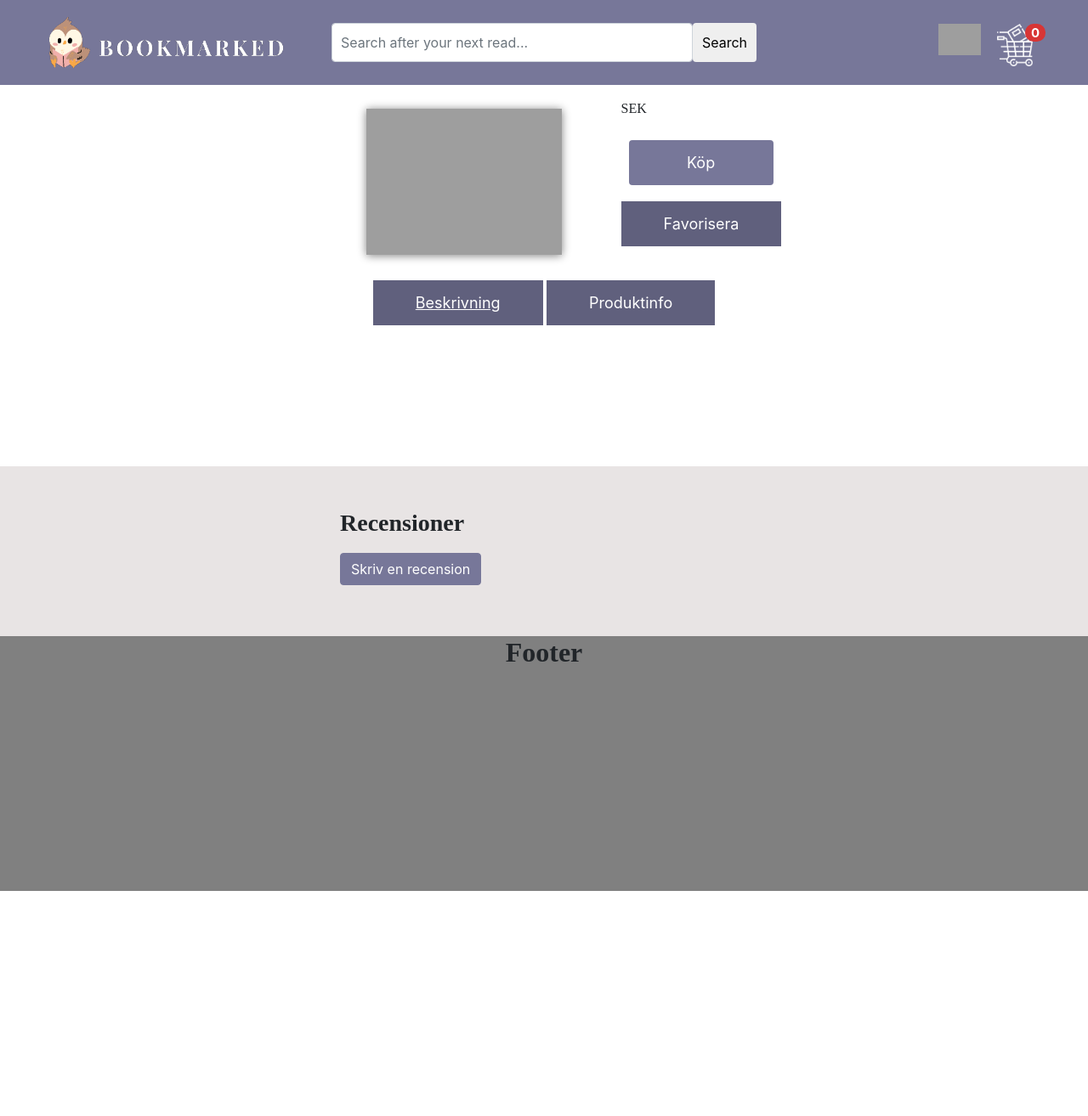
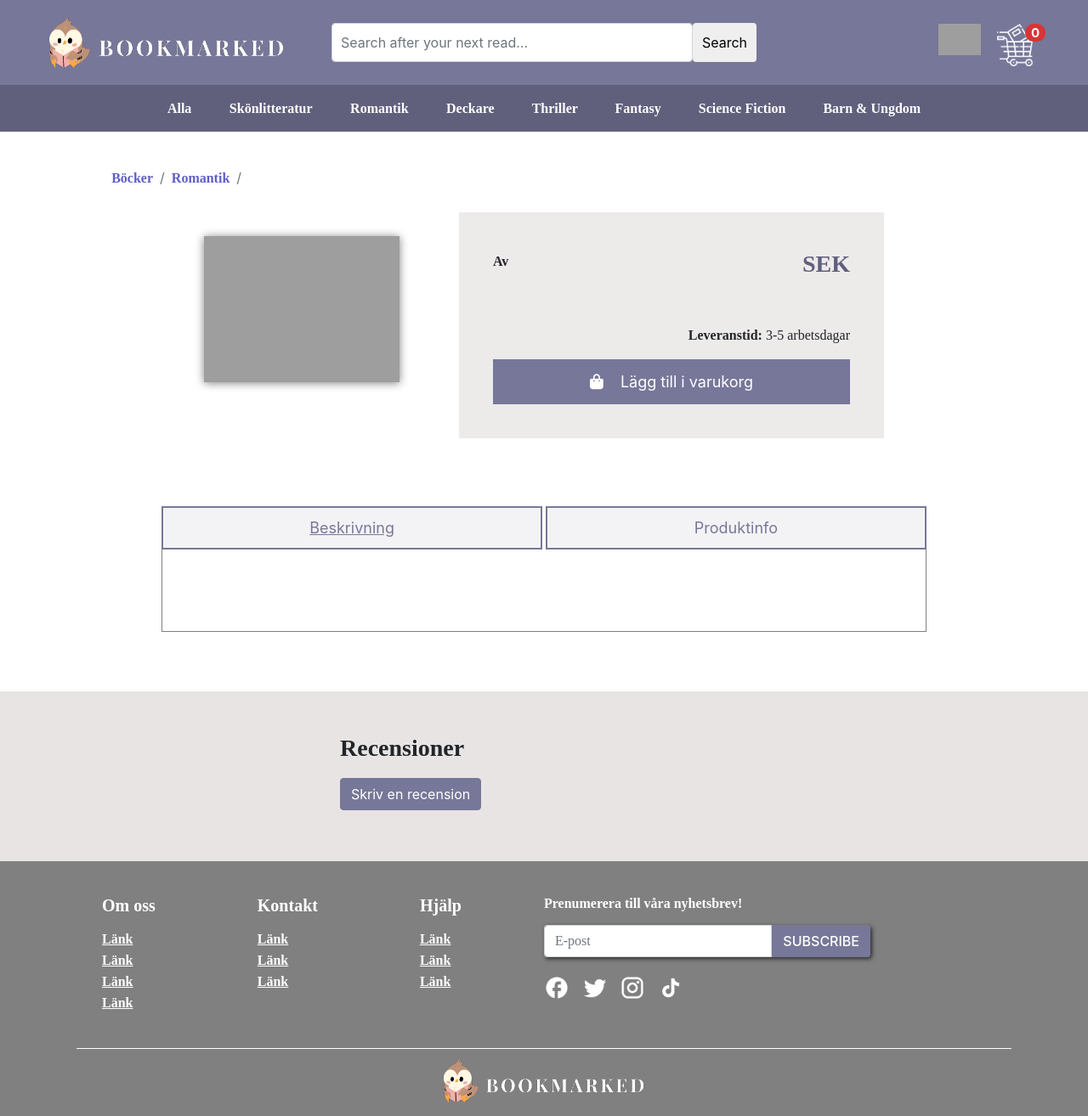
Before and after one commit to SophieN12/BookMarked, a PHP site: page /public/products/product.php?id=1 in a window 1280 px wide. Shown: the whole page at 85% size. Before the commit the page ends 1049 px from the top, so only its background shows below. Run offline with PHP 8.4, Linux system fonts and the light colour scheme; the visitor is signed in with stand-in values (Sample User, id 1); data that the repository does not hold is empty; some libraries are stand-ins or nearby versions; some web fonts are replaced; grey boxes are pictures that could not be loaded.

Commit message:
functionality for home & products (styled)

```diff
--- a/public/layout/footer.php
+++ b/public/layout/footer.php
@@ -1,3 +1,46 @@
-<footer>
-    <h2>Footer</h2>
-</footer>
+    <footer>
+        <main id="footer-section">
+            <section class="footer-links">
+                <ul>
+                    <h5>Om oss</h5>
+                    <li><a href="#">Länk</a></li>
+                    <li><a href="#">Länk</a></li>
+                    <li><a href="#">Länk</a></li>
+                    <li><a href="#">Länk</a></li>
+                </ul>
+                <ul>
+                    <h5>Kontakt</h5>
+                    <li><a href="#">Länk</a></li>
+                    <li><a href="#">Länk</a></li>
+                    <li><a href="#">Länk</a></li>
+                </ul>
+                <ul>
+                    <h5>Hjälp</h5>
+                    <li><a href="#">Länk</a></li>
+                    <li><a href="#">Länk</a></li>
+                    <li><a href="#">Länk</a></li>
+                </ul>
+            </section>
+
+            <section class="footer-subscribe">
+                <h6 style="color:white"> Prenumerera till våra nyhetsbrev!</h6>
+                <div class="input-group mb-3 mt-3 subscribe-input">
+                    <input type="email" class="form-control" placeholder="E-post" aria-describedby="subscribe-btn">
+                    <button class="btn btn-primary" type="button" id="subscribe-btn">SUBSCRIBE</button>
+                </div>
+                <div>
+                    <img src="../img/footer-img/facebook-icon.png" alt="">
+                    <img src="../img/footer-img/twitter-icon.png" alt="">
+                    <img src="../img/footer-img/instagram-icon.png" alt="">
+                    <img src="../img/footer-img/tiktok-icon.png" alt="">
+                </div>
+            </section>
+        </main>
+
+        <div class="footer-bottom">
+            <img src="../img/header-img/logo.png" alt="" >
+        </div>
+
+    </footer>
+</body>
+</html>
--- /dev/null
+++ b/public/products/js/product.js
@@ -0,0 +1,61 @@
+const productInfoBtn =document.getElementById("info-btn");
+const descBtn =document.getElementById("desc-btn");
+const infoBoxes = document.getElementsByClassName("info-box");
+
+descBtn.onclick = function() {
+    infoBoxes[0].classList.add("show-box");
+    infoBoxes[1].classList.remove("show-box");
+    if (descBtn.className != "active-link"){
+        descBtn.classList.add("active-link");
+        productInfoBtn.classList.remove("active-link");
+    }
+}
+productInfoBtn.onclick = function() {
+    infoBoxes[1].classList.add("show-box");
+    infoBoxes[0].classList.remove("show-box");
+    if (productInfoBtn.className != "active-link"){
+        productInfoBtn.classList.add("active-link");
+        descBtn.classList.remove("active-link");
+    }
+}
+
+let inputFields = document.querySelectorAll("#review-form input");
+const reviewMessageDiv = document.getElementById("reviewMessages");
+
+const submitBtn = document.querySelector(".modal-footer .btn-primary");
+submitBtn.addEventListener("click", function(e){
+    if (inputFields[1].value == "") {
+        e.preventDefault();
+        reviewMessageDiv.innerHTML = '<div class="alert alert-danger" role="alert"> Du måste vara inloggad för att skriva en recension.</div>';
+    }
+    else if (inputFields[2].value == "" || inputFields[3].value == ""){
+        e.preventDefault();
+        reviewMessageDiv.innerHTML = '<div class="alert alert-danger" role="alert"> Please fill in all the necessary fields!</div>';
+    }
+})
+
+const ratingStars = [...document.getElementsByClassName("fa-star")];
+
+function executeRating(stars) {
+  const starClassActive = "fa-solid fa-star checked fa-lg";
+  const starClassInactive = "fa-regular fa-star fa-lg";
+  const starsLength = stars.length;
+
+  let i;
+
+  stars.map((star) => {
+    star.onclick = () => {
+      i = stars.indexOf(star);
+
+      let value = parseInt(star.getAttribute("data-star"));
+      document.getElementById("rating-input").value = value;
+
+      if (star.className===starClassInactive) {
+        for (i; i >= 0; --i) stars[i].className = starClassActive;
+      } else {
+        for (i; i < starsLength; ++i) stars[i].className = starClassInactive;
+      }
+    };
+  });
+}
+executeRating(ratingStars);
--- a/public/products/product.php
+++ b/public/products/product.php
@@ -37,51 +37,70 @@
 
 ?>
 <?php include("../layout/header.php")?>
+<section id="secondary-menu" style="background-color:#60607d;margin-bottom:30px;">
+    <nav>
+        <a href="products.php">Alla</a>
+        <a href="products.php?category=skönlitteratur">Skönlitteratur</a>
+        <a href="products.php?category=romantik">Romantik</a>
+        <a href="products.php?category=deckare">Deckare </a>
+        <a href="products.php?category=thriller">Thriller </a>
+        <a href="products.php?category=fantasy">Fantasy </a>
+        <a href="products.php?category=science fiction">Science Fiction </a>
+        <a href="products.php?category=barn & ungdom">Barn & Ungdom</a>
+    </nav>
+</section>
 
 <main>
+    <nav aria-label="breadcrumb">
+        <ol class="breadcrumb">
+            <li class="breadcrumb-item"><a href="products.php">Böcker</a></li>
+            <li class="breadcrumb-item"><a href="products.php?category=Romantik">Romantik</a></li>
+            <li class="breadcrumb-item active" aria-current="page"><?=$book['title']?></li>
+        </ol>
+    </nav>
+
     <section id="product-section">
-
-        <div class="alert-div"></div>
         <div>
             <img src="../admin/products/<?= $book['img_url'] ?>">
         </div>
-        <div>
+        <div id="product-div">
+            <b class='price'> <?= $book["price"]; ?> SEK</b>
             <h3><?= $book["title"]; ?></h3>
-            <h4><?= $book["author"]; ?></h4>
+            <h6>Av <a href="products.php?author=<?=$book["author"]?>"><?=$book["author"]?></a></h6>
             <p> <?= $book["category"]; ?> </p>
-            <p> <?= $book["price"]; ?> SEK</p>
-            <p>
+            <br>
+            <p style="line-height: 1.7em; ">
                 <?php
                         $string = strip_tags($book["description"]);
-                        if (strlen($string) > 200) {
+                        if (strlen($string) > 300) {
 
                             // truncate string
-                            $stringCut = substr($string, 0, 200);
+                            $stringCut = substr($string, 0, 300);
                             $endPoint = strrpos($stringCut, ' ');
 
                             //if the string doesn't contain any space then it will cut without word basis.
                             $string = $endPoint? substr($stringCut, 0, $endPoint) : substr($stringCut, 0);
-                            $string .= '... <a href="#product-info" fade>Read More</a>';
+                            $string .= '... <a href="#product-info" fade>Read more</a>';
                         }
                         echo $string;
                 ?>
             </p>
+            <p style="float:right; margin-top: 10px;"><b>Leveranstid: </b>3-5 arbetsdagar</p>
 
             <form id="add-cart-form" action="../add-cart-item.php" method="POST" onsubmit= "addToCart(); return false">
                 <input type="hidden" name="productId" value="<?= $book['id'] ?>">
-                <input type="submit" class="btn product-add-btn" name="addToCart" value="Köp">
+                <button type="submit" class="btn product-add-btn" name="addToCart"><i class="fa-solid fa-bag-shopping"></i>&nbsp; &nbsp; Lägg till i varukorg</button>
             </form>
-
-            <button>Favorisera</button>
         </div>
-
     </section>
 
     <section id="product-info">
-        <button id="desc-btn" class="active-link">Beskrivning</button>
-        <button id="info-btn">Produktinfo</button>
+        <div class="toggle-btn-div">
+            <button id="desc-btn" class="active-link">Beskrivning</button>
+            <button id="info-btn">Produktinfo</button>
+        </div>
 
-        <div>
+        <div class="product-info">
             <div class="info-box show-box" style="width: 700px; overflow:auto">
                 <pre><?=$book["description"];?></pre>
             </div>
@@ -94,9 +113,9 @@
                 <p>Antal sidor: <?= $book["pages"]; ?> </p>
                 <p>ISBN: 1234567890123456789</p>
             </div>
-
         </div>
     </section>
+
 
     <section id="reviews-section">
         <h3>Recensioner</h3>
@@ -131,7 +150,7 @@
                             <input type="hidden" name="bookId" value= <?=$book['id']?> >
                             <input type="hidden" name="sessionId" value= <?=$_SESSION['id']?> >
 
-                            <div class="rating-div">
+                            <div class="rating-div mb-3 mt-3">
                                 <input type="hidden" class="form-control" id="rating-input" name="rating" value="">
                                 <i class="fa-regular fa-star fa-lg" data-star="1"></i>
                                 <i class="fa-regular fa-star fa-lg" data-star="2"></i>
@@ -145,7 +164,7 @@
                                 <textarea class="form-control" id="floatingTextarea2" style="height: 200px" name="reviewText" placeholder="Skriv din recension här..."><?=htmlentities($reviewText)?></textarea>
                             </div>
 
-                            <div class="modal-footer">
+                            <div class="modal-footer py-0">
                                 <button type="button" class="btn btn-outline-primary" data-dismiss="modal">Close</button>
                                 <button type="submit" class="btn btn-primary" name="submitReviewBtn" >Submit</button>
                             </div>
@@ -161,7 +180,7 @@
 <script src="https://code.jquery.com/jquery-3.2.1.slim.min.js" integrity="sha384-KJ3o2DKtIkvYIK3UENzmM7KCkRr/rE9/Qpg6aAZGJwFDMVNA/GpGFF93hXpG5KkN" crossorigin="anonymous"></script>
 <script src="https://cdn.jsdelivr.net/npm/popper.js@1.12.9/dist/umd/popper.min.js" integrity="sha384-ApNbgh9B+Y1QKtv3Rn7W3mgPxhU9K/ScQsAP7hUibX39j7fakFPskvXusvfa0b4Q" crossorigin="anonymous"></script>
 <script src="https://cdn.jsdelivr.net/npm/bootstrap@4.0.0/dist/js/bootstrap.min.js" integrity="sha384-JZR6Spejh4U02d8jOt6vLEHfe/JQGiRRSQQxSfFWpi1MquVdAyjUar5+76PVCmYl" crossorigin="anonymous"></script>
-<script src="js/product-info.js"></script>
+<script src="js/product.js"></script>
 
 <script>
     alertDiv = document.getElementsByClassName("alert-div");
```
Also changed, not shown: public/products/index.php (+19 -30 lines), public/products/js/carousel.js (added, +26 -0 lines), public/products/js/products.js (added, +13 -0 lines), public/products/products.php (+29 -9 lines).
